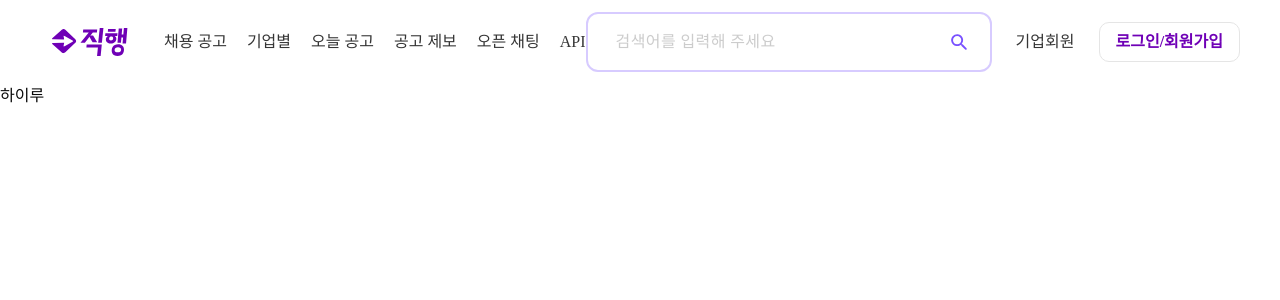
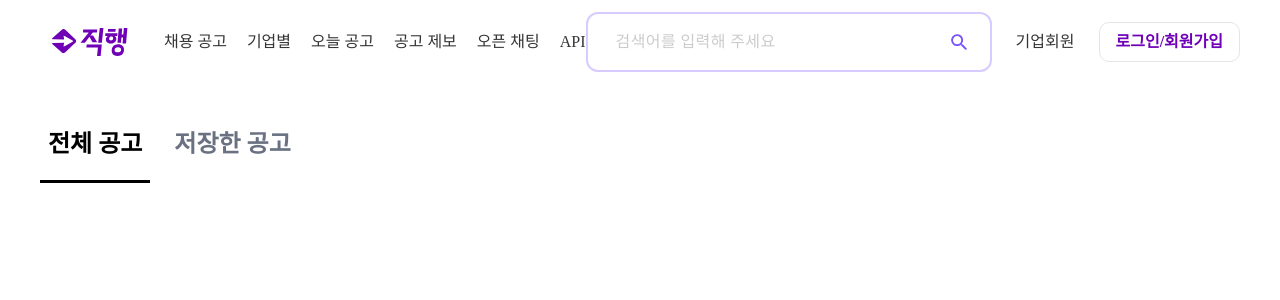
Before and after one commit to zighangbok/Frontend, a Next.js app: page /jobs in a window 1280 px wide. Shown: the top 300 px of the page. Built offline with nearby package versions, Linux system fonts and the light colour scheme; a web font is replaced by a local one.

Commit message:
feat: tab menu 구현

```diff
--- a/src/app/jobs/page.tsx
+++ b/src/app/jobs/page.tsx
@@ -1,10 +1,15 @@
 import Header from '@/components/header';
+import TabMenu from '@/components/jobs/tab-menu';
 
 export default function Jobs() {
   return (
     <div>
       <Header />
-      하이루
+      <div>
+        <div className="relative mt-6 w-full overflow-visible px-0 md:mx-auto md:max-w-screen-xl md:px-10">
+          <TabMenu />
+        </div>
+      </div>
     </div>
   );
 }
--- /dev/null
+++ b/src/components/jobs/tab-menu/index.tsx
@@ -0,0 +1,22 @@
+'use client';
+
+import { useState } from 'react';
+
+export default function TabMenu() {
+  const tabMenu = ['전체 공고', '저장한 공고'];
+  const [selectedTab, setSelectedTab] = useState('전체 공고');
+
+  return (
+    <div className="mt-0 flex space-x-4">
+      {tabMenu.map((item) => (
+        <button
+          key={item}
+          onClick={() => setSelectedTab(item)}
+          className={`border-b-[3px] px-2 text-2xl leading-[3] font-semibold transition-colors ${selectedTab === item ? 'border-black text-black' : 'border-transparent text-gray-500 hover:text-black'} `}
+        >
+          {item}
+        </button>
+      ))}
+    </div>
+  );
+}
```
